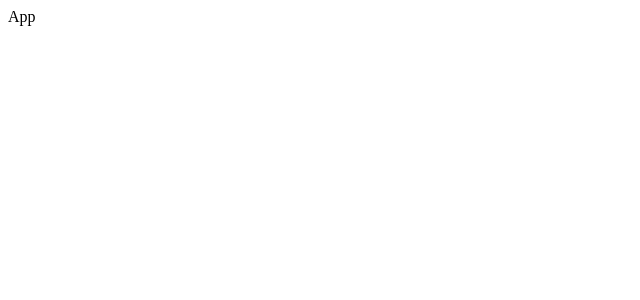
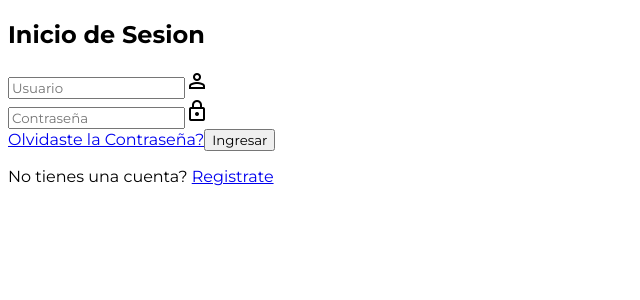
Before and after one commit to DanielAcevedoVega/proyectoConsultasMedicas, a React (Vite) app: page / in a window 1280 px wide. Shown: the top 300 px of the page, without its empty margins (0-640 px from the left). Built offline with nearby package versions, Linux system fonts and the light colour scheme.

Commit message:
feat: :art: Se hizo la estructura del inicio de sesion
Se importo iconos y fuentes para utilizar en el proyecto

```diff
--- a/index.html
+++ b/index.html
@@ -3,9 +3,10 @@
   <head>
     <meta charset="UTF-8" />
     <link rel="icon" type="image/svg+xml" href="/vite.svg" />
+    <link rel="stylesheet" href="https://fonts.googleapis.com/css2?family=Material+Symbols+Outlined:opsz,wght,FILL,GRAD@24,400,0,0" />
     <meta name="viewport" content="width=device-width, initial-scale=1.0" />
     <script type="module" src="src/main.jsx" defer></script>
-    <title>Vite + React</title>
+    <title>Consultas medicas</title>
   </head>
   <body>
     <div id="root"></div>
--- a/src/App.jsx
+++ b/src/App.jsx
@@ -2,7 +2,26 @@ import React from 'react';
 
 const App = () => {
   return (
-  <div>App</div>
+  <div className='login__container'>
+    <h2 className="from__title">Inicio de Sesion</h2>
+
+    <form action="#" className='login__form'>
+      <div className='input__wrapper'>
+        <input type="text" placeholder='Usuario' className='input__field' required/>
+        <i className="material-symbols-outlined">person</i>
+      </div>
+
+      <div className='input__wrapper'>
+        <input type="password" placeholder='Contraseña' className='input__field' required/>
+        <i className="material-symbols-outlined">lock</i>
+      </div>
+      <a href="#" className="forgot__pass__link">Olvidaste la Contraseña?</a>
+
+      <button className='login__button'>Ingresar</button>
+    </form>
+    <p className='signup__text'>No tienes una cuenta? <a href="#">Registrate</a></p>
+  </div>
+
  )
 }
 
--- a/src/index.css
+++ b/src/index.css
@@ -0,0 +1,5 @@
+@import url('https://fonts.googleapis.com/css2?family=Montserrat:ital,wght@0,100..900;1,100..900&display=swap');
+
+*{
+  font-family: "Montserrat", sans-serif;
+}
```
